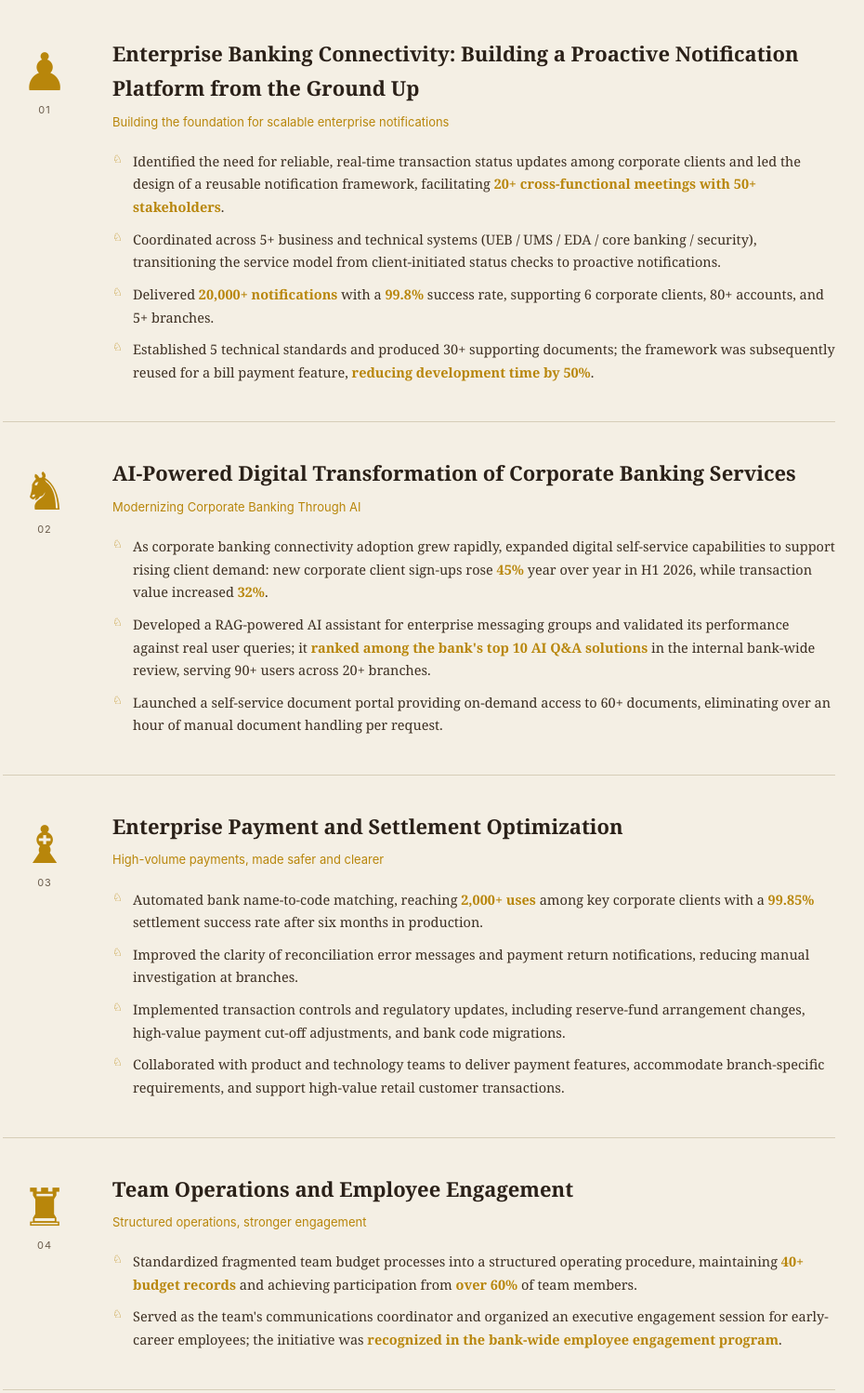
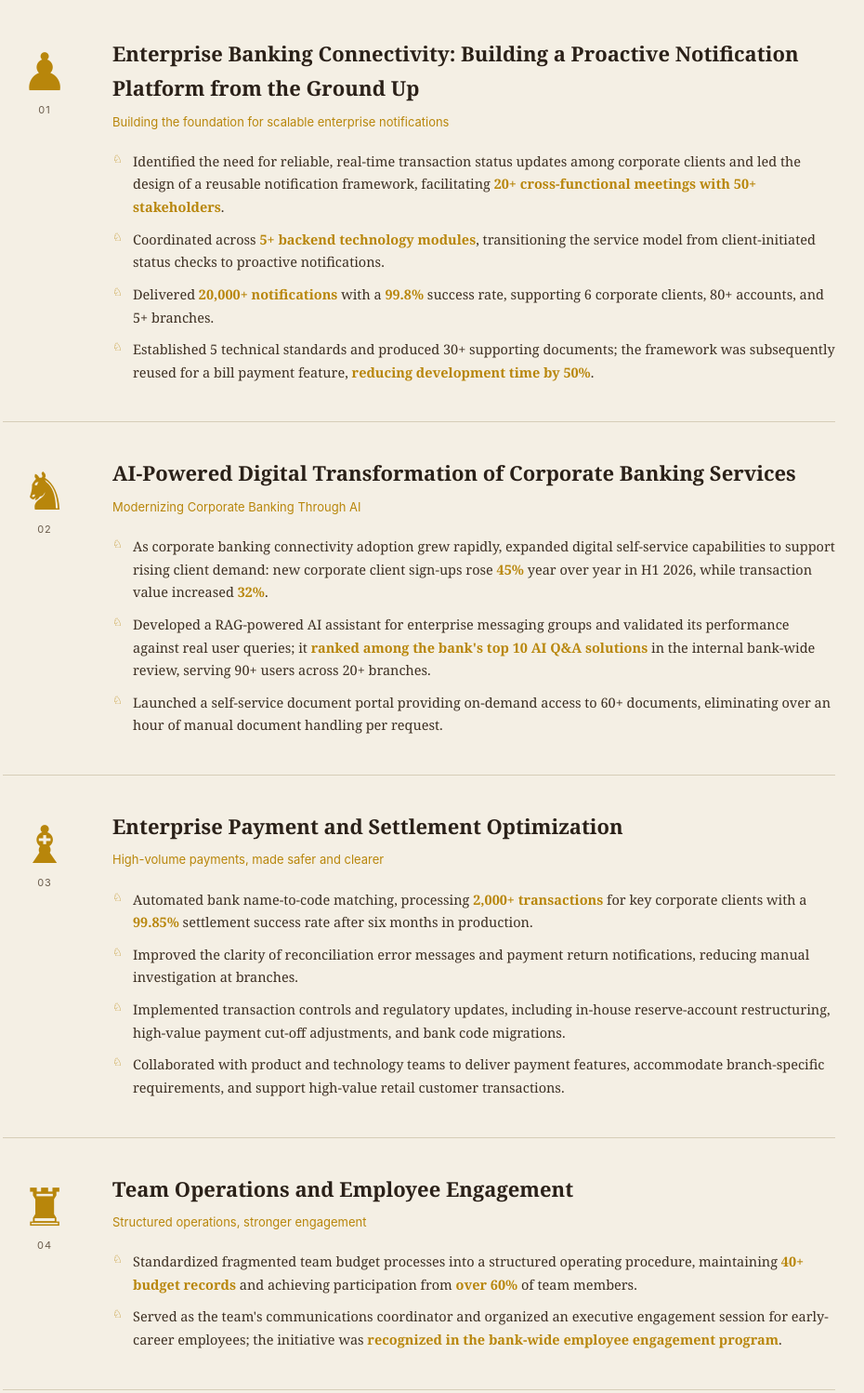
Before and after one commit to huangyanzhe007-ai/huangyanzhe007-ai.github.io, a plain HTML site: page en.html in a window 1280 px wide. Shown: the part 2346-3844 px from the top of the page at 93% size, without its empty margins (189-1119 px from the left). Drawn offline with Linux system fonts and the light colour scheme.

Commit message:
Fix terminology per confirmed data definitions

```diff
--- a/en.html
+++ b/en.html
@@ -406,7 +406,7 @@
         <div class="tagline-proj">Building the foundation for scalable enterprise notifications</div>
         <ul>
           <li>Identified the need for reliable, real-time transaction status updates among corporate clients and led the design of a reusable notification framework, facilitating <span class="hl">20+ cross-functional meetings with 50+ stakeholders</span>.</li>
-          <li>Coordinated across 5+ business and technical systems (UEB / UMS / EDA / core banking / security), transitioning the service model from client-initiated status checks to proactive notifications.</li>
+          <li>Coordinated across <span class="hl">5+ backend technology modules</span>, transitioning the service model from client-initiated status checks to proactive notifications.</li>
           <li>Delivered <span class="hl">20,000+ notifications</span> with a <span class="hl">99.8%</span> success rate, supporting 6 corporate clients, 80+ accounts, and 5+ branches.</li>
           <li>Established 5 technical standards and produced 30+ supporting documents; the framework was subsequently reused for a bill payment feature, <span class="hl">reducing development time by 50%</span>.</li>
         </ul>
@@ -438,9 +438,9 @@
         <h3>Enterprise Payment and Settlement Optimization</h3>
         <div class="tagline-proj">High-volume payments, made safer and clearer</div>
         <ul>
-          <li>Automated bank name-to-code matching, reaching <span class="hl">2,000+ uses</span> among key corporate clients with a <span class="hl">99.85%</span> settlement success rate after six months in production.</li>
+          <li>Automated bank name-to-code matching, processing <span class="hl">2,000+ transactions</span> for key corporate clients with a <span class="hl">99.85%</span> settlement success rate after six months in production.</li>
           <li>Improved the clarity of reconciliation error messages and payment return notifications, reducing manual investigation at branches.</li>
-          <li>Implemented transaction controls and regulatory updates, including reserve-fund arrangement changes, high-value payment cut-off adjustments, and bank code migrations.</li>
+          <li>Implemented transaction controls and regulatory updates, including in-house reserve-account restructuring, high-value payment cut-off adjustments, and bank code migrations.</li>
           <li>Collaborated with product and technology teams to deliver payment features, accommodate branch-specific requirements, and support high-value retail customer transactions.</li>
         </ul>
       </div>
@@ -536,12 +536,12 @@
       <div class="hobby">
         <div class="h-tag">CHESS</div>
         <div class="h-name">Chess</div>
-        <div class="h-desc">Level 1 Chess Player (Chinese Chess Association tier)</div>
+        <div class="h-desc">National First-Class Player</div>
       </div>
       <div class="hobby">
         <div class="h-tag">SING</div>
         <div class="h-name">Karaoke</div>
-        <div class="h-desc">Placed in a local singing competition</div>
+        <div class="h-desc"></div>
       </div>
       <div class="hobby">
         <div class="h-tag">RUN</div>
```
